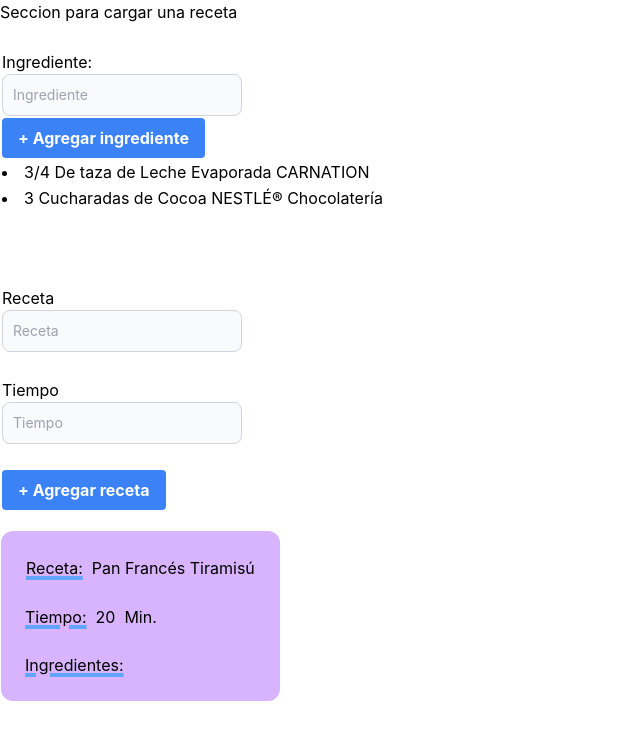
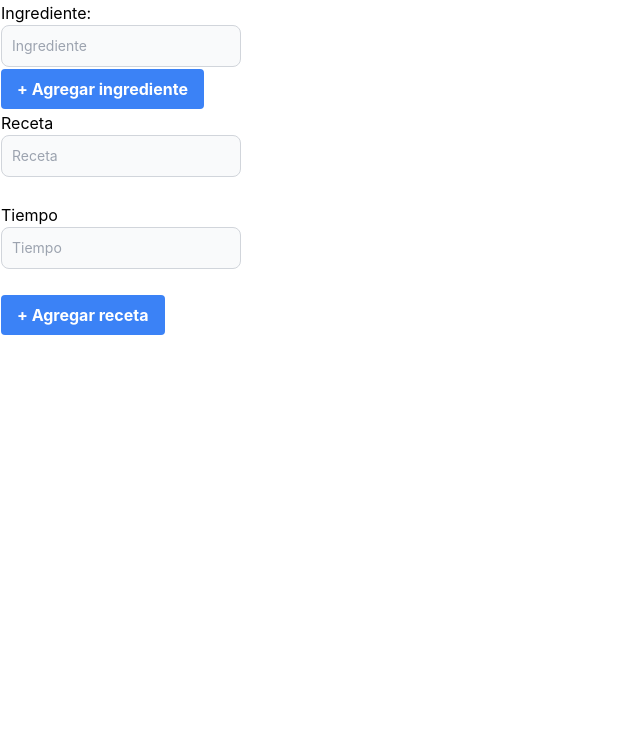
Before and after one commit to Hugoe86/curso_react_js, a React (Create React App) app in the folder Sesion 03/tarea_ingredientes/: page / in a window 1280 px wide. Shown: the top 740 px of the page, without its empty margins (0-640 px from the left). Built offline with nearby package versions, Linux system fonts and the light colour scheme.

Commit message:
avance de la tarea

```diff
--- a/Sesion 03/tarea_ingredientes/src/App.js
+++ b/Sesion 03/tarea_ingredientes/src/App.js
@@ -4,30 +4,9 @@ import RecetaLista from "./components/RecetaLista";
 function App() {
   return (
     <div>
-      <div>
-        <h1>Seccion para cargar una receta</h1>
-      </div>
+      <IngredientesLista />
 
-      <div>
-        <table class="table-fixed">
-          <br />
-          <tr>
-            <td>
-              <IngredientesLista />
-            </td>
-          </tr>
-
-          <br />
-          <br />
-          <br />
-
-          <tr>
-            <td>
-              <RecetaLista />
-            </td>
-          </tr>
-        </table>
-      </div>
+      <RecetaLista />
     </div>
   );
 }
--- a/Sesion 03/tarea_ingredientes/src/components/IngredienteForm.jsx
+++ b/Sesion 03/tarea_ingredientes/src/components/IngredienteForm.jsx
@@ -11,7 +11,6 @@ const IngredienteForm = ({ onSubmit }) => {
     //    se crea arreglo de recetas
     const ingrediente = { nombre_ingrediente };
 
-    console.log(ingrediente);
 
     //    se ejecuta el evento Submit
     onSubmit(ingrediente);
@@ -25,12 +24,11 @@ const IngredienteForm = ({ onSubmit }) => {
       <form onSubmit={submit}>
         <tr>
           <td>
-            <label for="txt_ingrediente_">Ingrediente:&nbsp;&nbsp;</label>
+            <label>Ingrediente:&nbsp;&nbsp;</label>
 
             <input
-              id="txt_ingrediente_"
               type="text"
-              class="bg-gray-50 border border-gray-300 text-gray-900 text-sm rounded-lg focus:ring-blue-500 focus:border-blue-500 block w-full p-2.5 dark:bg-gray-700 dark:border-gray-600 dark:placeholder-gray-400 dark:text-white dark:focus:ring-blue-500 dark:focus:border-blue-500"
+              className="bg-gray-50 border border-gray-300 text-gray-900 text-sm rounded-lg focus:ring-blue-500 focus:border-blue-500 block w-full p-2.5 dark:bg-gray-700 dark:border-gray-600 dark:placeholder-gray-400 dark:text-white dark:focus:ring-blue-500 dark:focus:border-blue-500"
               placeholder="Ingrediente"
             />
           </td>
@@ -39,7 +37,7 @@ const IngredienteForm = ({ onSubmit }) => {
           <td>
             <button
               type="submit"
-              class="bg-blue-500 hover:bg-blue-700 text-white font-bold py-2 px-4 rounded"
+              className="bg-blue-500 hover:bg-blue-700 text-white font-bold py-2 px-4 rounded"
             >
               + Agregar ingrediente
             </button>
--- a/Sesion 03/tarea_ingredientes/src/components/IngredienteItem.jsx
+++ b/Sesion 03/tarea_ingredientes/src/components/IngredienteItem.jsx
@@ -4,7 +4,7 @@ const IngredienteItem = ({ ingrediente }) => {
 
   //    se regresan los componentes
   return (
-    <table class="table-fixed">
+    <table className="table-fixed">
       <tbody>
         <tr>
           <td>
--- a/Sesion 03/tarea_ingredientes/src/components/IngredientesLista.jsx
+++ b/Sesion 03/tarea_ingredientes/src/components/IngredientesLista.jsx
@@ -1,35 +1,43 @@
-import { useState } from "react";
+import { useState, useEffect } from "react";
 import IngredienteItem from "./IngredienteItem";
 import IngredienteForm from "./IngredienteForm";
 
 const IngredientesLista = () => {
   const [CountIngrediente, setIngredienteCount] = useState(0);
 
-  const [ingredientes, setIngrediente] = useState([
-    {
-      nombre_ingrediente: "3/4 De taza de Leche Evaporada CARNATION",
-    },
-    {
-      nombre_ingrediente: "3 Cucharadas de Cocoa NESTLÉ® Chocolatería",
-    },
-    // {
-    //   nombre_ingrediente: "1 Cucharada de NESCAFÉ CLÁSICO",
-    // },
-    // {
-    //   nombre_ingrediente: "1 Huevo",
-    // },
-    // {
-    //   nombre_ingrediente: "1 Cucharada de esencia de vainilla",
-    // },
-    // {
-    //   nombre_ingrediente: " 1/2 Barra de mantequilla (45 g)",
-    // },
-  ]);
+  const [IngredienteValores, setIngredienteValores] = useState(0);
+
+  let arreglo_ingredientes = [];
+
+  const [ingredientes, setIngrediente] = useState([ ]);
 
   const addIngrediente = (ingrediente) => {
     setIngrediente([...ingredientes, ingrediente]);
-    setIngredienteCount(CountIngrediente + 1);
   };
+
+
+  useEffect(() => {
+    //  obtenemos los valores del localStorage [ingredientes]
+    let data = localStorage.getItem('ingredientes');
+
+    // //  validamos si tiene información data
+    // if(data){
+    //   setIngrediente = JSON.parse(data);
+    // }
+
+  }, [ ] )
+
+  useEffect(() => {
+
+    //arreglo_ingredientes = [...ingredientes];
+
+    //  agregamos los valores al localStorage [ingredientes]
+    localStorage.setItem('ingredientes', JSON.stringify(ingredientes));
+
+
+    //console.log(arreglo_ingredientes);
+
+  }, [ingredientes]);
 
   return (
     <>
--- a/Sesion 03/tarea_ingredientes/src/components/RecetaForm.jsx
+++ b/Sesion 03/tarea_ingredientes/src/components/RecetaForm.jsx
@@ -8,11 +8,34 @@ const RecetaForm = ({ onSubmit }) => {
     //    se ingresan los valores del formulario
     const nombre_receta = form[0].value;
     const tiempo = form[1].value;
-    const ingredientes = form[2].value;
+    //const ingredientes = form[2].value;
+
+    //  obtenemos los valores del localStorage [ingredientes]
+    let data = localStorage.getItem("ingredientes");
+
+    console.log(data);
+
+    //  se convirte el arreglo
+    const ingredientes_valores = JSON.parse(data);
+
+    //  inicializamos variables
+    let ingredientes = "";
+    let contador = 0;
+
+    //  recorremos el arreglo de ingredientes
+    for (contador = 0; contador < ingredientes_valores.length; contador++) {
+
+      //  agregamos el nombre del ingrediente a la variable
+      ingredientes +=
+        "[" + ingredientes_valores[contador].nombre_ingrediente + "] ";
+
+    }
 
     //    se crea arreglo de recetas
     const receta = { nombre_receta, tiempo, ingredientes };
 
+    //  se inicializa el localStore
+    localStorage.setItem("ingredientes", []);
     //    se ejecuta el evento Submit
     onSubmit(receta);
 
@@ -24,12 +47,11 @@ const RecetaForm = ({ onSubmit }) => {
     <form onSubmit={submit}>
       <tr>
         <td>
-          <label for="txt_receta_">Receta</label>
+          <label>Receta</label>
           <input
-            id="txt_receta_"
             type="text"
             placeholder="Receta"
-            class="bg-gray-50 border border-gray-300 text-gray-900 text-sm rounded-lg focus:ring-blue-500 focus:border-blue-500 block w-full p-2.5 dark:bg-gray-700 dark:border-gray-600 dark:placeholder-gray-400 dark:text-white dark:focus:ring-blue-500 dark:focus:border-blue-500"
+            className="bg-gray-50 border border-gray-300 text-gray-900 text-sm rounded-lg focus:ring-blue-500 focus:border-blue-500 block w-full p-2.5 dark:bg-gray-700 dark:border-gray-600 dark:placeholder-gray-400 dark:text-white dark:focus:ring-blue-500 dark:focus:border-blue-500"
           />
         </td>
       </tr>
@@ -40,7 +62,7 @@ const RecetaForm = ({ onSubmit }) => {
           <input
             type="text"
             placeholder="Tiempo"
-            class="bg-gray-50 border border-gray-300 text-gray-900 text-sm rounded-lg focus:ring-blue-500 focus:border-blue-500 block w-full p-2.5 dark:bg-gray-700 dark:border-gray-600 dark:placeholder-gray-400 dark:text-white dark:focus:ring-blue-500 dark:focus:border-blue-500"
+            className="bg-gray-50 border border-gray-300 text-gray-900 text-sm rounded-lg focus:ring-blue-500 focus:border-blue-500 block w-full p-2.5 dark:bg-gray-700 dark:border-gray-600 dark:placeholder-gray-400 dark:text-white dark:focus:ring-blue-500 dark:focus:border-blue-500"
           />
         </td>
       </tr>
@@ -50,7 +72,7 @@ const RecetaForm = ({ onSubmit }) => {
         <td>
           <button
             type="submit"
-            class="bg-blue-500 hover:bg-blue-700 text-white font-bold py-2 px-4 rounded"
+            className="bg-blue-500 hover:bg-blue-700 text-white font-bold py-2 px-4 rounded"
           >
             + Agregar receta
           </button>
--- a/Sesion 03/tarea_ingredientes/src/components/RecetaItem.jsx
+++ b/Sesion 03/tarea_ingredientes/src/components/RecetaItem.jsx
@@ -1,8 +1,12 @@
-import IngredientesLista from "./IngredientesLista"
+import { useState } from "react";
+import IngredientesLista from "./IngredientesLista";
+
+
 
 const RecetaItem = ({ receta }) => {
   //  arreglo para descomponer la receta
   const { nombre_receta, tiempo, ingredientes } = receta;
+
 
   //    se regresan los componentes
   return (
@@ -10,7 +14,7 @@ const RecetaItem = ({ receta }) => {
       <tr>
         <td>
           {/* Nombre de la receta */}
-          <span class="underline underline-offset-3 decoration-4 decoration-blue-400 dark:decoration-blue-600">
+          <span className="underline underline-offset-3 decoration-4 decoration-blue-400 dark:decoration-blue-600">
             Receta:
           </span>
 
@@ -18,35 +22,34 @@ const RecetaItem = ({ receta }) => {
         </td>
       </tr>
 
-      <br/>
+      <br />
 
       <tr>
-        <tfd>
+        <td>
           {/* tiempo */}
-          <span class="underline underline-offset-3 decoration-4 decoration-blue-400 dark:decoration-blue-600">
+          <span className="underline underline-offset-3 decoration-4 decoration-blue-400 dark:decoration-blue-600">
             Tiempo:
           </span>
 
-          <span>&nbsp; {tiempo}  &nbsp;Min.</span>
-
-        </tfd>
+          <span>&nbsp; {tiempo} &nbsp;Min.</span>
+        </td>
       </tr>
 
-      <br/>
+      <br />
 
       <tr>
-        <tfd>
-          {/* ingredientes */}
-          <span class="underline underline-offset-3 decoration-4 decoration-blue-400 dark:decoration-blue-600">
+        <td>
+          <span className="underline underline-offset-3 decoration-4 decoration-blue-400 dark:decoration-blue-600">
             Ingredientes:
           </span>
 
-          {/* <div>&nbsp;  <IngredientesLista /> </div> */}
-
-        </tfd>
-      </tr>
+          <span>&nbsp; {ingredientes}</span>
 
 
+
+
+        </td>
+      </tr>
     </div>
   );
 };
--- a/Sesion 03/tarea_ingredientes/src/components/RecetaLista.jsx
+++ b/Sesion 03/tarea_ingredientes/src/components/RecetaLista.jsx
@@ -1,24 +1,23 @@
-import { useState } from "react";
+import { useState, useEffect } from "react";
 import RecetaItem from "./RecetaItem";
 import RecetaForm from "./RecetaForm";
+import IngredientesLista from "./IngredientesLista";
 
 const RecetaLista = () => {
   const [recetaCount, setRecetaCount] = useState(0);
-  const [recetas, setRecetas] = useState([
-    {
-      nombre_receta: "Pan Francés Tiramisú",
-      tiempo: "20",
-      ingredientes: [],
-    },
-  ]);
+
+  const [recetas, setRecetas] = useState([]);
+
   const addReceta = (receta) => {
     setRecetas([...recetas, receta]);
-    setRecetaCount(recetaCount + 1);
   };
+
+  useEffect(() => {
+    setRecetaCount(recetas);
+  }, [recetas]);
 
   return (
     <>
-
       <RecetaForm onSubmit={addReceta} />
       <ul className="flex 5 py-5">
         {recetas.map((receta) => (
```
